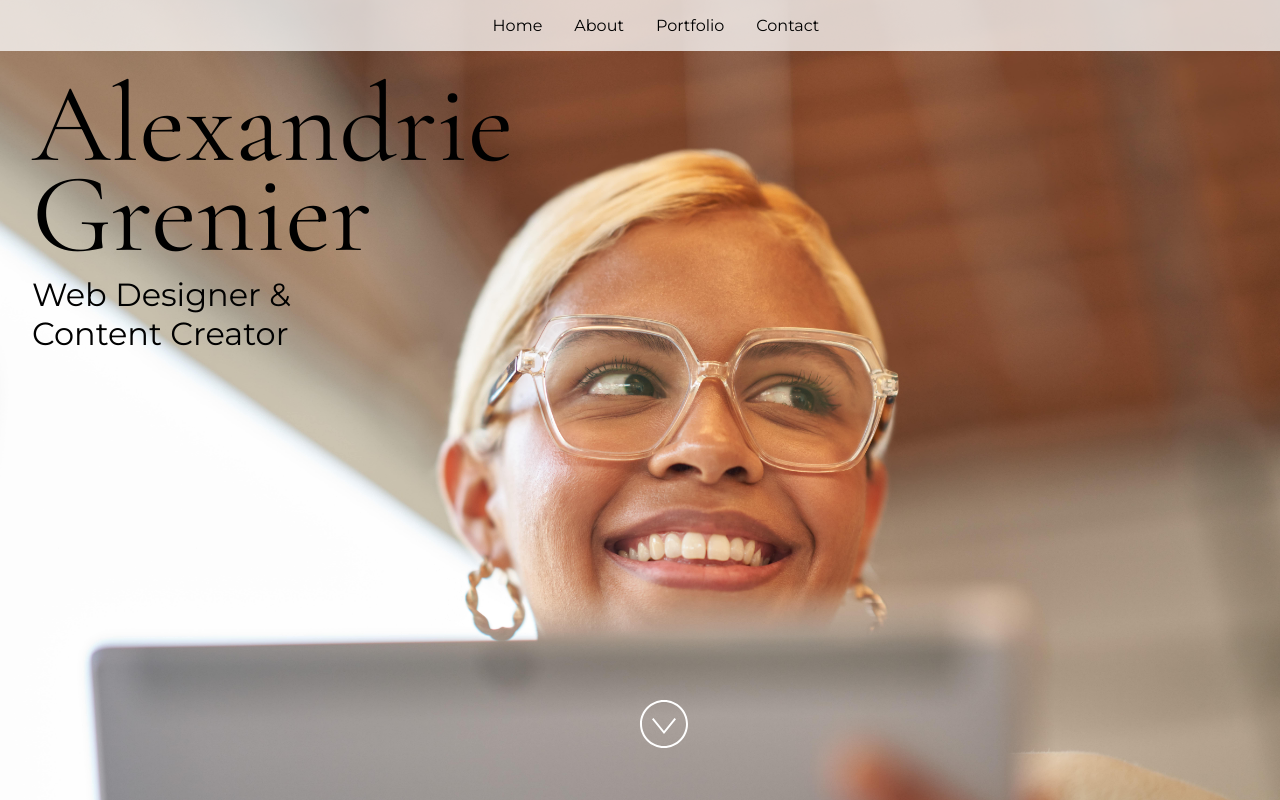
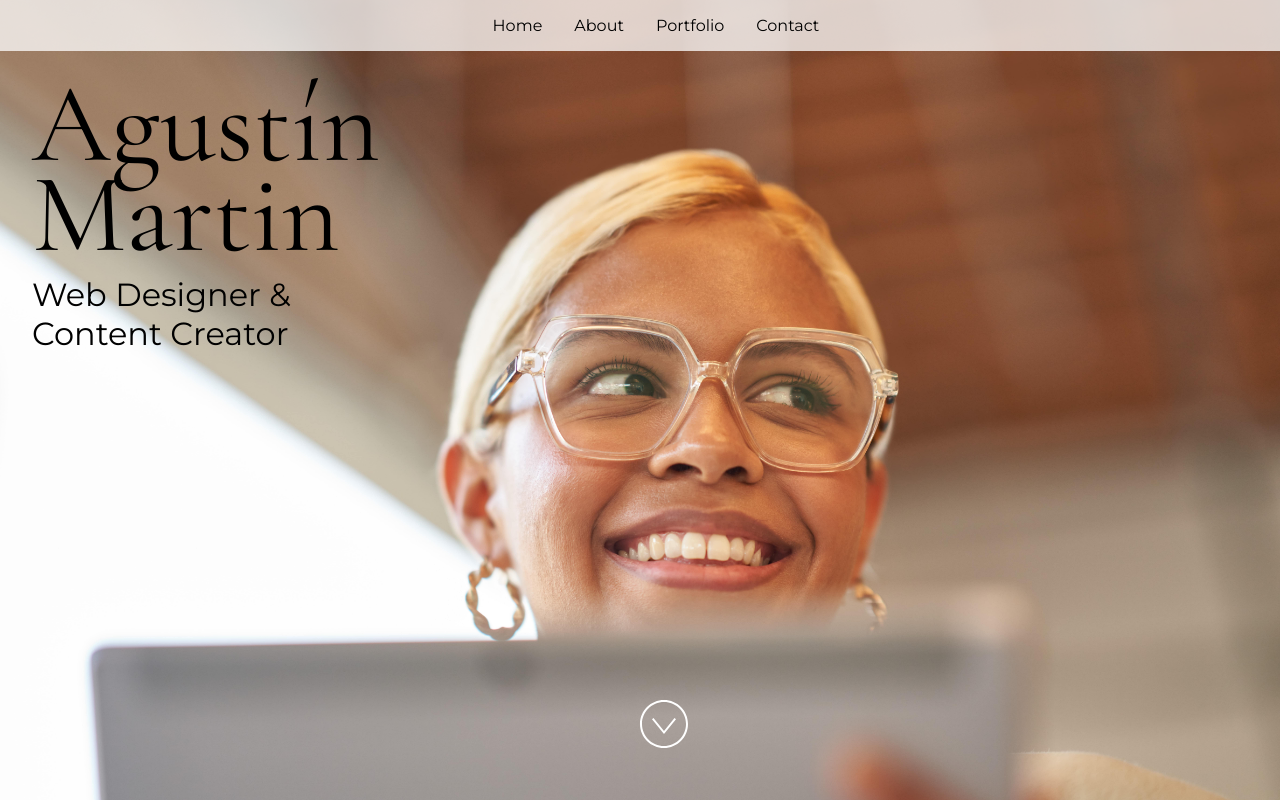
Before and after one commit to inkinvissible/portfolio, a React (Vite) app: page / in a window 1280 px wide. Built offline with nearby package versions, Linux system fonts and the light colour scheme.

Commit message:
Update settings

```diff
--- a/package.json
+++ b/package.json
@@ -3,11 +3,11 @@
   "version": "1.0.0",
   "description": "Educator JS Codespace Template",
   "source": "src/index.html",
-  "homepage": "https://github.com/microsoft/codespaces-teaching-template-js#readme",
+  "homepage": "http://inkinvissible.github.io/portfolio",
   "scripts": {
     "start": "parcel",
     "build": "parcel build",
-    "build-gh": "parcel build --public-url 'https://{github-username}.github.io/{repo-name}'",
+    "build-gh": "parcel build --public-url 'https://inkinvissible.github.io/portfolio'",
     "predeploy": "npm run build-gh",
     "deploy": "gh-pages -d dist"
   },
--- a/src/App.jsx
+++ b/src/App.jsx
@@ -24,9 +24,9 @@ import "./styles.css";
  * If you don't have one of the social sites listed, leave it as an empty string.
  */
 const siteProps = {
-  name: "Alexandrie Grenier",
+  name: "Agustín Martin",
   title: "Web Designer & Content Creator",
-  email: "alex@example.com",
+  email: "contacto@agusmartin.me",
   gitHub: "microsoft",
   instagram: "microsoft",
   linkedIn: "satyanadella",
```
